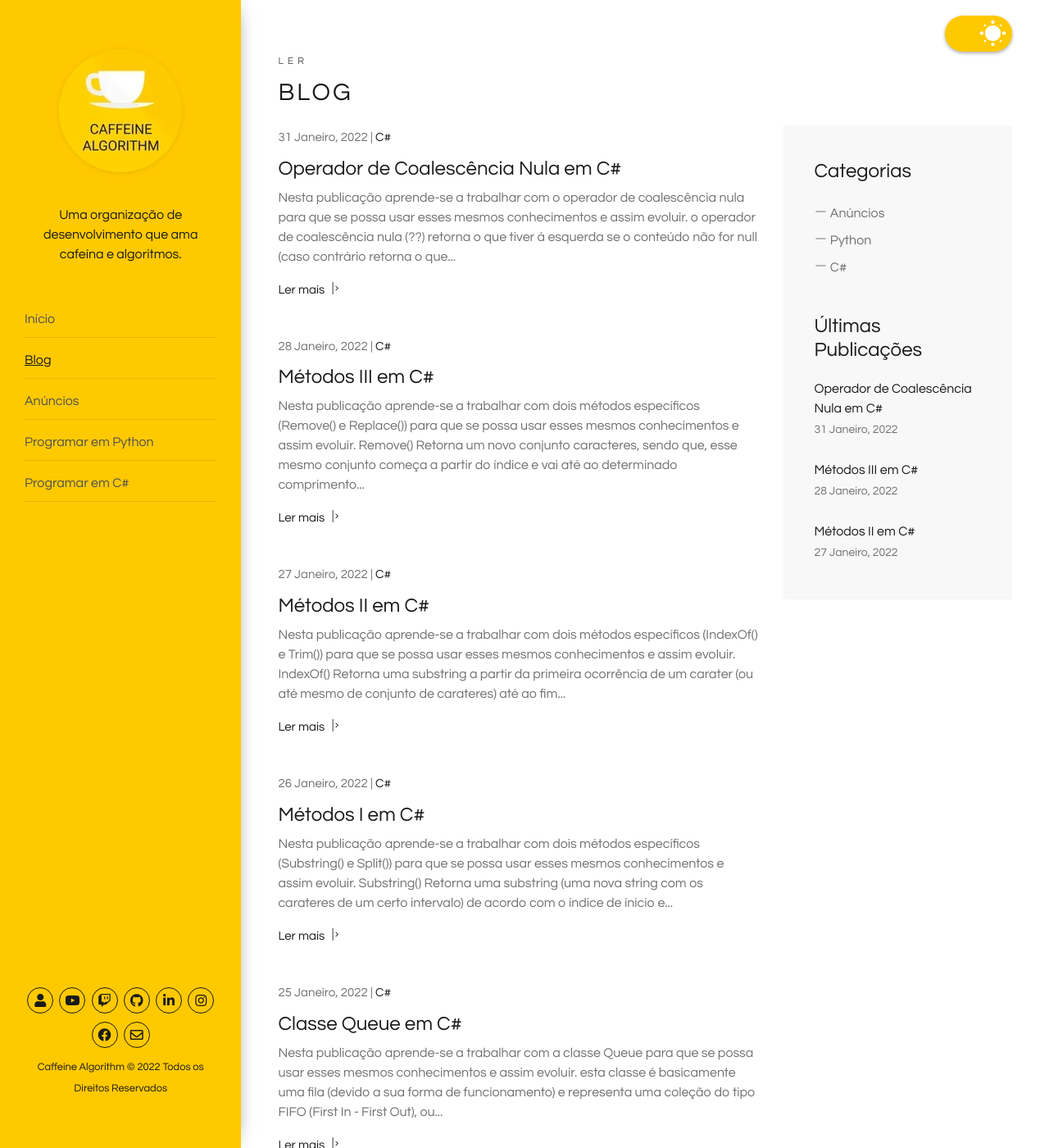
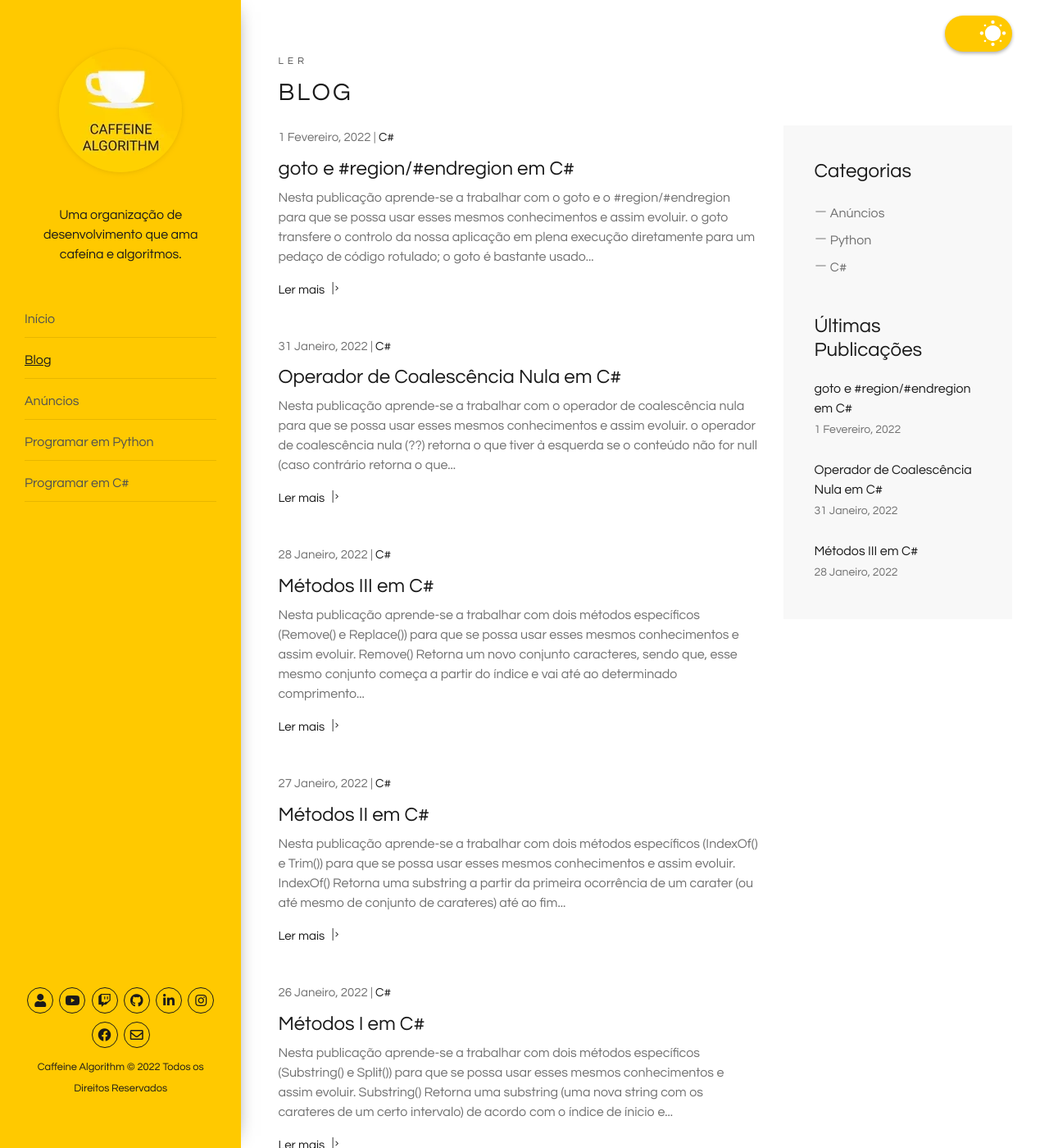
Before and after one commit to caffeinealgorithm/caffeinealgorithm.github.io, a Jekyll site: the page built from blog/index.html, in a window 1280 px wide and 1400 px high. Shown: the whole window at 82% size. Built offline with Jekyll 4.4.1, drawn with Linux system fonts in a browser that asks for light colours; the list of posts is cut into pages by our own code; some of the changed text lies outside the part shown.

````diff
--- /dev/null
+++ b/_posts/2022-02-01-goto-e-region-endregion-em-csharp.md
@@ -0,0 +1,64 @@
+---
+layout: post
+excerpt: Blog
+title: 'goto e #region/#endregion em C#'
+description: 'Descobre como se trabalha com o goto e o #region/#endregion na linguagem de programação C#. Obtém respostas às tuas dúvidas com a teoria e os exemplos apresentados.'
+keywords: 'c#, csharp, goto, #region, region, #endregion, endregion, publicação'
+date: 2022-02-01
+categories: [C#]
+---
+
+Nesta publicação aprende-se a trabalhar com o goto e o #region/#endregion para que se possa usar esses mesmos conhecimentos e assim evoluir.
+
+- o goto transfere o controlo da nossa aplicação em plena execução diretamente para um pedaço de código rotulado;
+- o goto é bastante usado nos switch e nos ciclos profundamente aninhados;
+- o #region permite especificar um pedaço de código que se pode expandir ou recolher e é bastante usado em grandes ficheiros (neste caso, classes) com muito código porque tem como vantagem a devida concentração (assim sendo, a do programador) apenas no pedaço de código que estamos a trabalhar porque o resto está oculto, ou seja, recolhido;
+- para se fechar um bloco #region é necessário o #endregion.
+
+```csharp
+#region Bibliotecas
+using System;
+#endregion
+
+namespace Base {
+  class GotoERegionEndregion {
+    #region Método Run()
+    public void Run() {
+      Console.WriteLine($"Resultado do método TestarGoto(): {TestarGoto()}");
+    }
+    #endregion
+
+    #region Método TestarGoto()
+    private int TestarGoto() {
+      var numero = 0;
+
+      for (int i = 1; i <= 10; i++) {
+        for (int j = i; j <= 10; j++) {
+          for (int k = 0; k <= 10; k++) {
+            if (j == 5 && k == 5)
+              goto PrimeiroCiclo;
+          }
+
+          numero++;
+        }
+
+        PrimeiroCiclo:
+          continue;
+      }
+
+      return numero;
+    }
+    #endregion
+  }
+}
+
+// Resultado do método TestarGoto(): 25
+```
+
+<div class="video-container">
+  <iframe src="https://www.youtube.com/embed/lbgVj7NBFAg" frameborder="0" allowfullscreen></iframe>
+</div>
+
+Não te esqueças de [assistir ao vídeo](https://youtu.be/lbgVj7NBFAg){:target="\_blank"} e podes sempre ler esta publicação [em inglês](https://nelsonsilvadev.com/blog/20220201/goto-and-region-endregion-in-csharp/){:target="\_blank"}.
+
+### _Happy coding!_
--- a/index.html
+++ b/index.html
@@ -76,7 +76,7 @@
       </div>
 
       <div class="row">
-        {% for video in site.csharp %} {% if video.id == "/csharp/62" %}
+        {% for video in site.csharp %} {% if video.id == "/csharp/63" %}
         <div class="col-xs-12 col-sm-3 col-sm-6 col-lg-6 col-xl-3">
           <a
             href="https://www.youtube.com/embed/{{ video.custom_id }}"
````
Also changed, not shown: _csharp/63.md (added, +5 -0 lines), assets/img/playlists/csharp/63.png (added), assets/img/playlists/csharp/63.webp (added).
